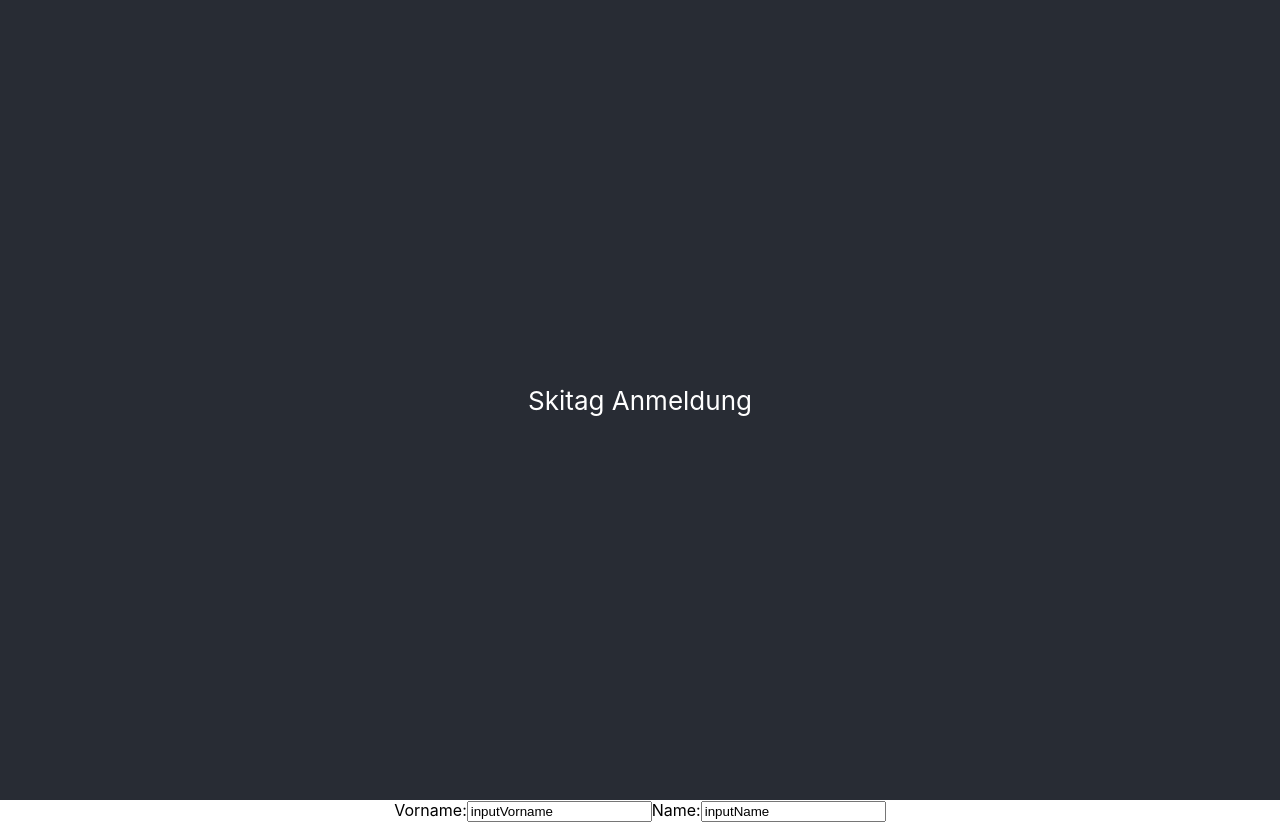
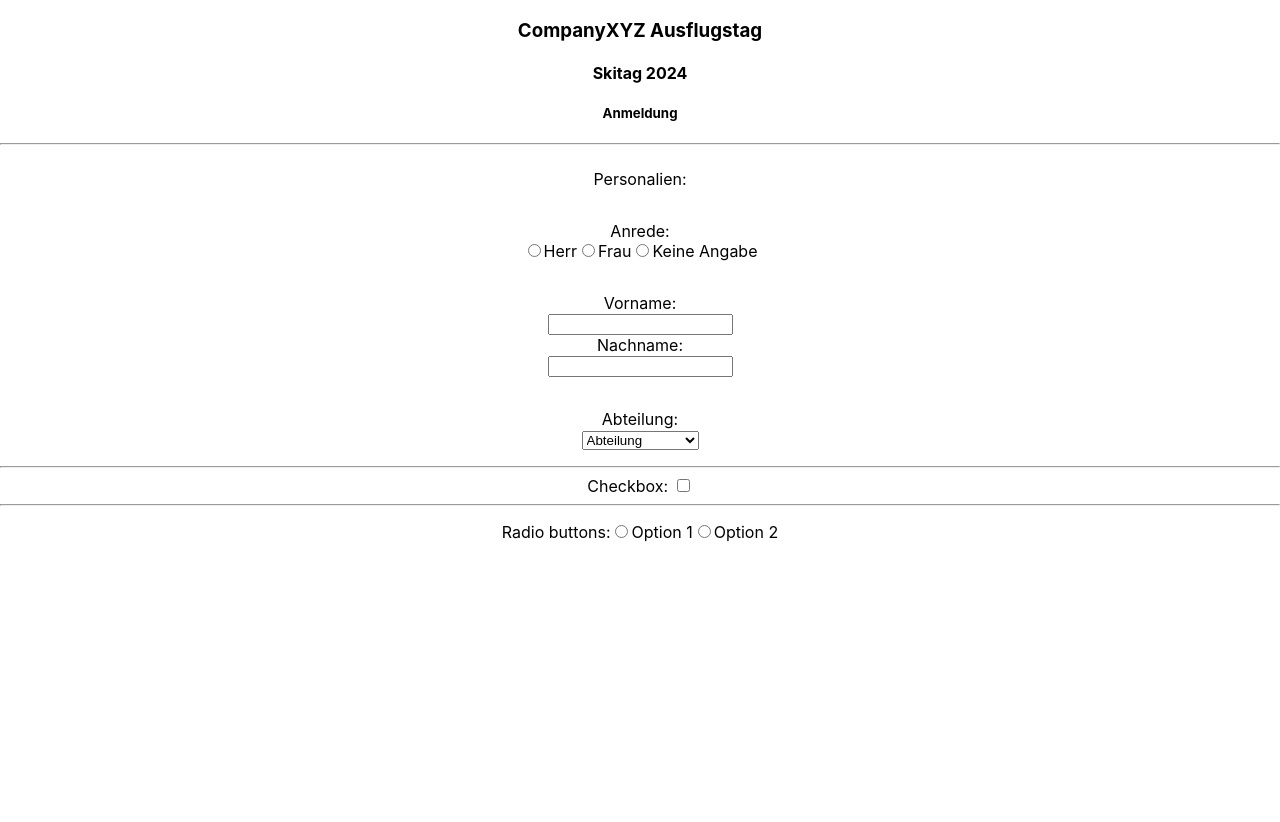
Before and after one commit to Okarashii/02-react-ui-elements, a React (Create React App) app: page / in a window 1280 px wide. After the commit the page ends 800 px from the top, so only its background shows below. Built offline with nearby package versions, Linux system fonts and the light colour scheme.

Commit message:
form personalien

```diff
--- a/src/App.css
+++ b/src/App.css
@@ -11,6 +11,13 @@
   .App-logo {
     animation: App-logo-spin infinite 20s linear;
   }
+}
+
+.App-block {
+  display: flex;
+  flex-direction: column;
+  align-items: left;
+  justify-content: left;
 }
 
 .App-header {
--- a/src/App.js
+++ b/src/App.js
@@ -1,50 +1,94 @@
-import React, { useState } from 'react';
+import React, {useState, useEffect} from 'react';
 import './App.css';
 
 function App() {
+    // const App = () =>
 
     // O_o => states
     const [isToggled, setToggled] = useState(true);
     const [isChecked, setCheckBoxed] = useState(true);
-  const [inputVorname, setInputVorname] = useState('');
-  const [inputName, setInputName] = useState('');
+    const [fname, setFname] = useState('');
+    const [lname, setLname] = useState('');
     const [inputRadioBtn, setRadioBtn] = useState('');
+    const [selectDepartmentID, setDepartmentID] = useState('');
     // O_o => fncs
     const toggleTrueFalse = () => setToggled(!isToggled);
-  const checkBoxTrueFalse = () => setCheckBoxed(!isToggled);
-  const updateVorname = () => setInputVorname(inputVorname);
-  const updateName = () => setInputName(inputName);
+    const updateFname = () => setFname(fname);
+    const updateLname = () => setLname(lname);
+    const selectDepartment = () => setDepartmentID(selectDepartmentID);
 
 
     return (
+        <form>
             <div className="App">
-      <header className="App-header">
-        <p>Skitag Anmeldung</p>
-      </header>
+                <h3>CompanyXYZ Ausflugstag</h3>
+                <h4>Skitag 2024</h4>
+                <h5>Anmeldung</h5>
 
-      <form>
+                <hr />
+                <div className='App-block'>
+                    <p>Personalien:</p>
+                    <p>
+                        Anrede:<br />
+                        <label>
+                            <input type="radio" name="anrede" value="Herr" />
+                            Herr
+                        </label>
+                        <label>
+                            <input type="radio" name="anrede" value="Frau" />
+                            Frau
+                        </label>
+                        <label>
+                            <input type="radio" name="anrede" value="Keine Angabe" />
+                            Keine Angabe
+                        </label>
+                    </p>
+
+                    <p>
+                        <label for="fname">Vorname:</label><br />
+                        <input type="text" id="fname" name="fname" value={fname} defaultValue="Vorname" /><br />
+
+                        <label for="lname">Nachname:</label><br />
+                        <input type="text" id="lname" name="lname" value={lname} defaultValue="Nachname" />
+                    </p>
+                </div>
+
+                <p>
+                    <label htmlFor={selectDepartmentID}>
+                        Abteilung:<br />
+                        <select id={selectDepartmentID} name="selectDepartment">
+                            <option defaultValue="selectDepartment">Abteilung</option>
+                            <option value="consulting">Consulting</option>
+                            <option value="creation">Creation</option>
+                            <option value="itDevelopment">IT-Development</option>
+                            <option value="itSupport">IT-Support</option>
+                        </select>
+                    </label>
+                </p>
+
+                <hr />
+
+
 
                 <label>
-          Vorname:
-          <input type='text' value='inputVorname'
-            onChange={(e)=> {
-              setInputVorname(e.target.value);
-            }}
-          />
+                    Checkbox: <input type="checkbox" name="myCheckbox" />
                 </label>
-
+                <hr />
+                <p>
+                    Radio buttons:
                     <label>
-          Name:
-          <input type='text' value='inputName'
-            onChange={(e)=> {
-              setInputName(e.target.value);
-            }}
-          />
+                        <input type="radio" name="myRadio" value="option1" />
+                        Option 1
                     </label>
+                    <label>
+                        <input type="radio" name="myRadio" value="option2" />
+                        Option 2
+                    </label>
+                </p>
 
 
+            </div>
         </form>
-    </div>
     );
 }
 
```
Lines whose indentation alone changed are shown as unchanged.
